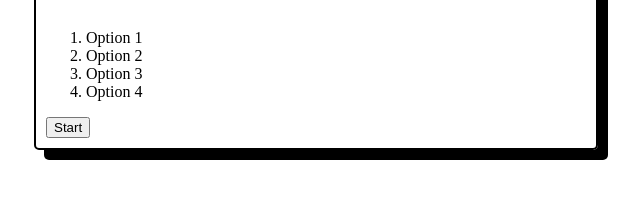
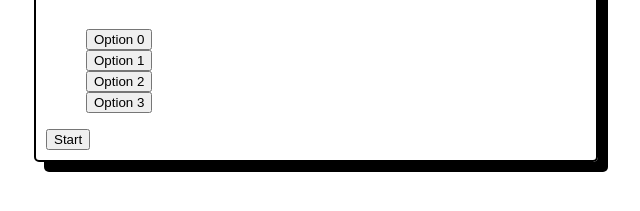
Before and after one commit to AClevel5/Timed-Quiz, a plain HTML site: page index.html in a window 1280 px wide. Shown: the part 181-392 px from the top of the page, without its empty margins (324-964 px from the left). Drawn offline with Linux system fonts and the light colour scheme.

Commit message:
Final functional styling

```diff
--- a/assets/css/style.css
+++ b/assets/css/style.css
@@ -23,6 +23,7 @@ h1 {
     display: flex;
     align-items: center;
     justify-content: left;
+
 }
 
 #start {
@@ -30,3 +31,7 @@ h1 {
     justify-content: right;
     align-items: right;
 }
+
+ol {
+    list-style: none;
+}
--- a/index.html
+++ b/index.html
@@ -18,10 +18,10 @@
         <section class="quiz">
             <aside>
                 <ol>
-                    <li id="0">Option 1</li>
-                    <li id="1">Option 2</li>
-                    <li id="2">Option 3</li>
-                    <li id="3">Option 4</li>
+                    <li id="0"><button>Option 0</button></li>
+                    <li id="1"><button>Option 1</button></li>
+                    <li id="2"><button>Option 2</button></li>
+                    <li id="3"><button>Option 3</button></li>
                 </ol>
                 <button id="start">Start</button>
             </aside>
```
